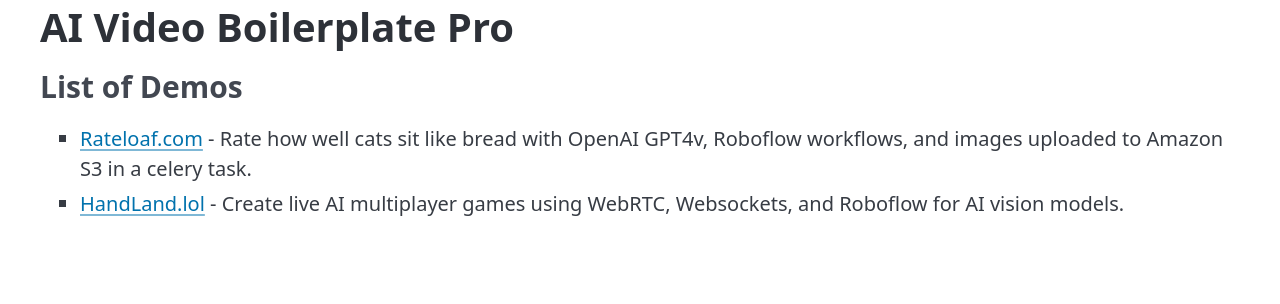
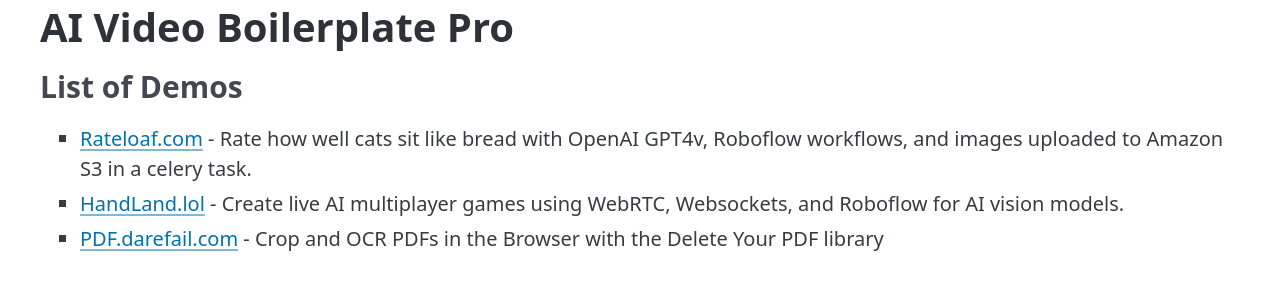
Before and after one commit to DareFail/AI-Video-Boilerplate-Pro, a Django app: template homepage/templates/homepage/index.html in a window 1280 px wide. Shown: the part 83-387 px from the top of the page. Run offline with Django 4.2, Linux system fonts and the light colour scheme; the template is opened without the code that fills it, so the values that code supplies are empty; parts of the project's set-up code (start-up, migrations or seed data) failed here and were passed over.

Commit message:
add pdf to homepage

```diff
--- a/homepage/templates/homepage/index.html
+++ b/homepage/templates/homepage/index.html
@@ -18,6 +18,9 @@
                         <li>
                             <a href="https://handland.lol/">HandLand.lol</a> - Create live AI multiplayer games using WebRTC, Websockets, and Roboflow for AI vision models.
                         </li>
+                        <li>
+                            <a href="https://pdf.darefail.com/">PDF.darefail.com</a> - Crop and OCR PDFs in the Browser with the Delete Your PDF library
+                        </li>
                     </ul>
                 </div>
             </div>
```
